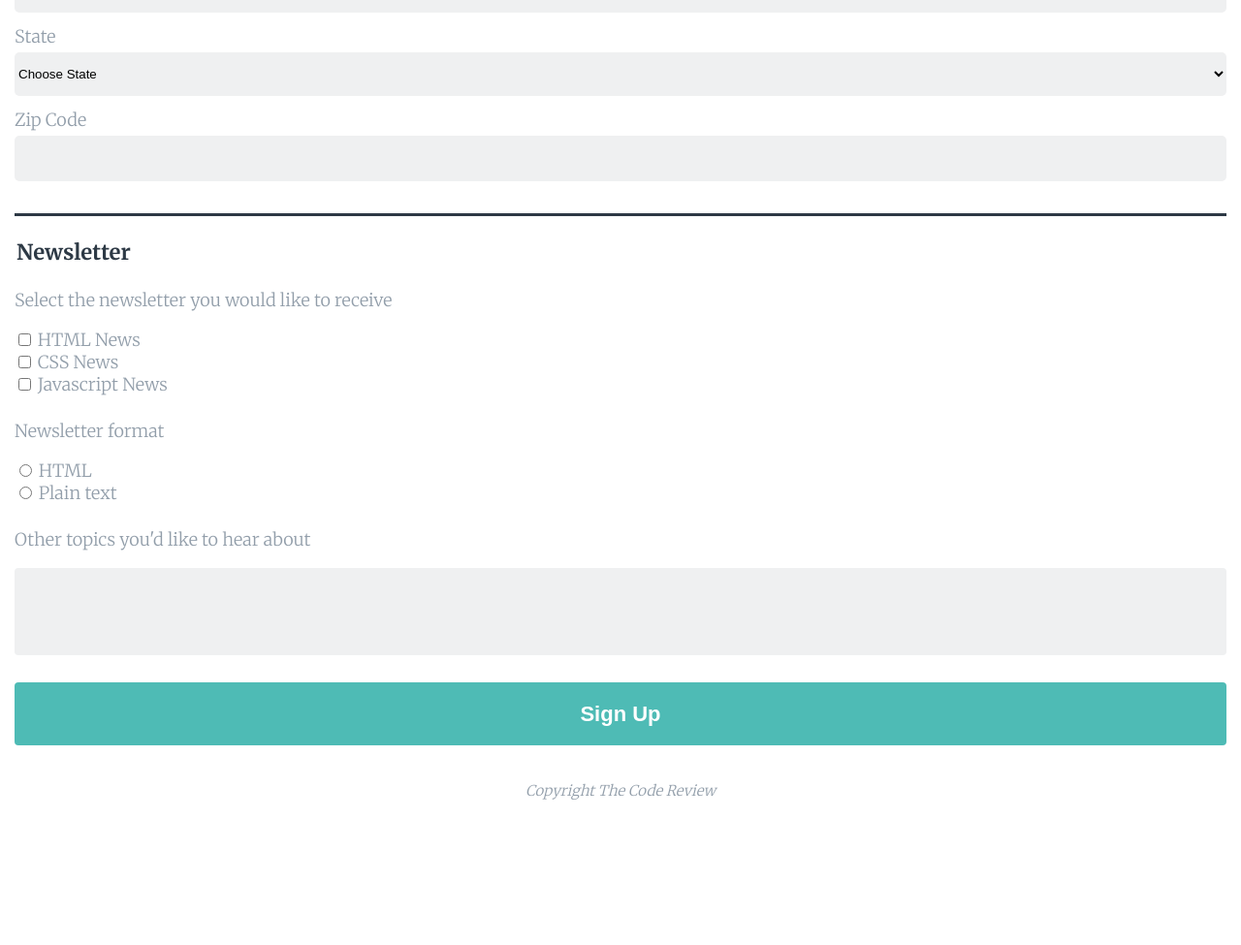
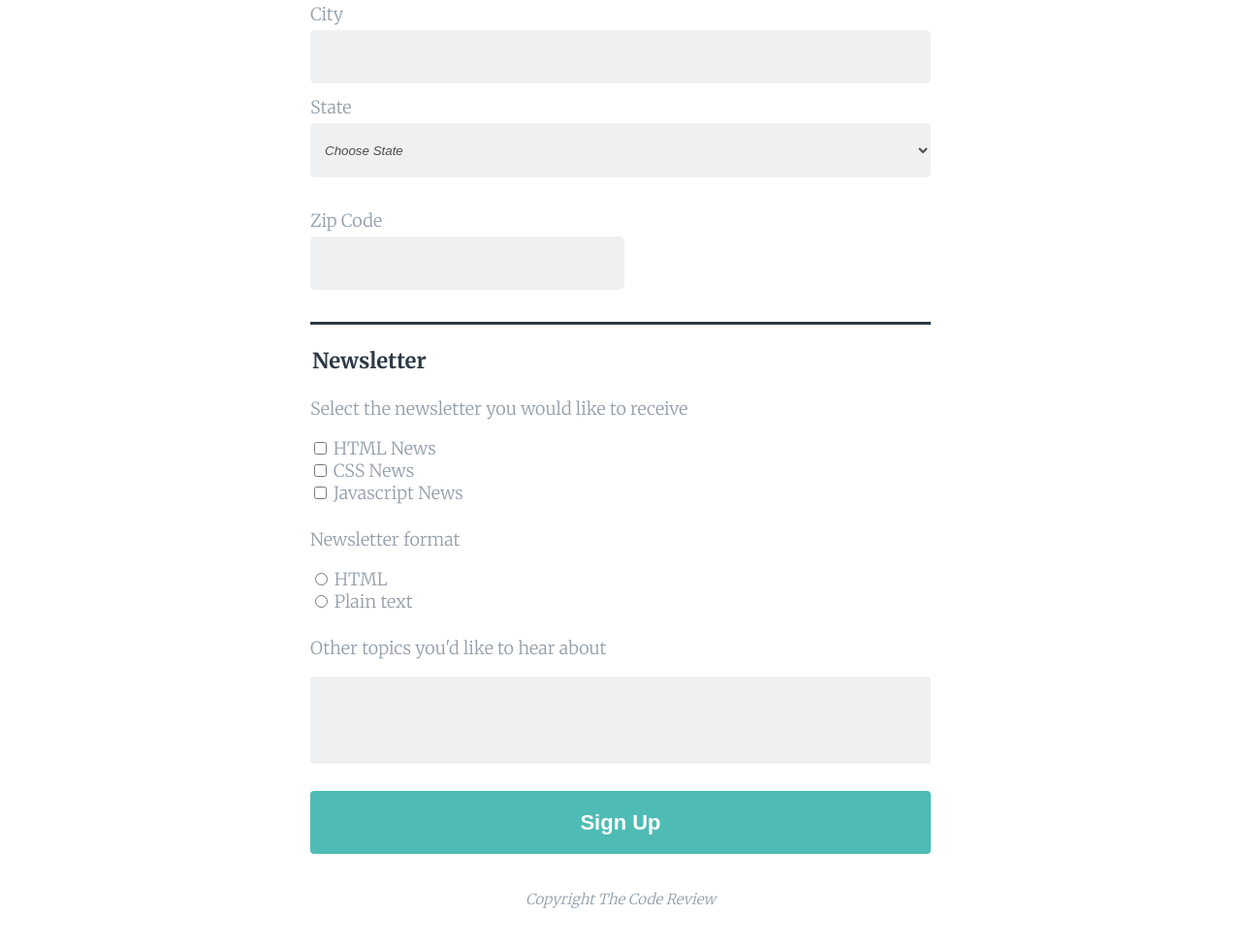
Before and after one commit to federico-pi/online-registration-form, a plain HTML site: page html/index.html in a window 1280 px wide. Shown: the part 743-1718 px from the top of the page at 97% size. Drawn offline with Linux system fonts and the light colour scheme; files that its build step writes are made by us from their sources.

Commit message:
First draft

```diff
--- a/css/master.css
+++ b/css/master.css
@@ -1,24 +1,18 @@
 /* BUG:
-
-- change color to #b8bdc0 for required and choose state
 
 - Fix required alignment after click
 
-- Fix Choose state alignment and height
+- Add :focus states to the form for when a user clicks or tabs into a text field
+
+- Change menu arrow
 
 - Change border color to focus to #46698b
 
 - click on checkboxes not working
 
-- Add mouse when hovering over button
+- Change placeholder color
 
-- Add media query
-
-- Check instructions to see what's missing
-
-- Check requirements to see what's missing
-
-- Doublecheck everything
+- Put padding on all inputs for improved writing
 
  */
 
@@ -80,7 +74,7 @@ label, p {
 }
 
 .space-above {
-  margin-top: 25px;
+  margin: 25px 0 1em;
 }
 
 .contact-info {
@@ -104,7 +98,29 @@ label, p {
   border-radius: 5px;
   border: none;
   width: 100%;
-  height: 45px;
+}
+
+.contact-info input {
+  height: 53px;
+}
+
+.contact-info select {
+  height: 56px;
+}
+
+select[placeholder] {
+  color: #4C4C4C;
+  padding-left: 11px;
+  padding-right: 5px;
+  font-style: italic;
+}
+
+#zip {
+  width: 47vw;
+}
+
+.zip-code {
+  display: block;
 }
 
 .newsletter-info {
@@ -119,17 +135,19 @@ label, p {
   margin: 5px 0 13px;
 }
 
-[placeholder] {
+input[placeholder] {
   text-align: right;
   padding-right: 17px;
   font-style: italic;
 }
 
 #comment-area {
+  width: 100%;
+  height: 90px;
   border: none;
   margin: 0;
   padding: 0;
-  overflow-y: scroll;
+  overflow-y: auto;
   resize: none;
   border-radius: 4px;
   background: #eff0f1;
@@ -147,9 +165,37 @@ label, p {
   border: none;
   border-radius: 4px;
   margin-top: 28px;
+  cursor: pointer;
 }
 
 footer {
   text-align: center;
   padding: 16px 15px 150px;
 }
+
+@media (min-width:768px) {
+  main {
+    width: 50%;
+    margin: auto;
+  }
+
+  h1 {
+    font-size: 21px;
+  }
+
+  .page-des {
+    padding-top: 25px;
+  }
+
+  .sign-up-form {
+    padding-top: 35px;
+  }
+
+  #zip {
+    width: 25vw;
+  }
+
+  footer {
+    padding-bottom: 280px;
+  }
+}
--- a/index.html
+++ b/html/index.html
@@ -17,7 +17,7 @@
       <h2>Signup for our newsletter</h2>
       <p>Get the latest news on how your code is doing right in your inbox</p>
       </section>
-      <form class="sign-up-form" action="index.html" method="post">
+      <form class="sign-up-form" action="html/index.html" method="post">
         <fieldset class="contact-info">
           <legend>Contact Information</legend>
           <label for="name">Full Name</label><br>
@@ -31,13 +31,16 @@
           <br><label for="city">City</label><br>
           <input type="text" name="user_address_city" id="city">
           <br><label for="state">State</label><br>
-          <select name="user_address_state">
-            <option value="state_0">Choose State</option>
-            <option value="State_1">1</option>
-            <option value="State_2">2</option>
+          <select class="select-box" name="user_address_state" placeholder>
+          <option value="State_0" hidden>Choose State</option>
+          <option value="State_1">State 1</option>
+          <option value="State_2">State 2</option>
+          <option value="State_3">State 3</option>
           </select>
-          <br><label for="">Zip Code</label><br>
-          <input type="text" name="user_address_zip" id="zip">
+          <div class="zip-code">
+            <br><label for="">Zip Code</label><br>
+            <input type="text" name="user_address_zip" id="zip">
+          </div>
         </fieldset>
         <fieldset class="newsletter-info">
           <legend>Newsletter</legend>
@@ -63,8 +66,8 @@
             <input type="radio" name="radio_format" id="format_text">
             <label for="format_text">Plain text</label>
           </div>
-          <p class="space-above">Other topics you'd like to hear about</p>
-          <textarea name="user_comment" id="comment-area" style="width: 100%; height: 90px;"></textarea>
+          <label for="comment-area" class="space-above">Other topics you'd like to hear about</label>
+          <textarea name="user_comment" id="comment-area"></textarea>
           <input type="submit" value="Sign Up" id="sign-up">
         </fieldset>
       </form>
```
Also changed, not shown: form-mockup/desktop-form.png.
